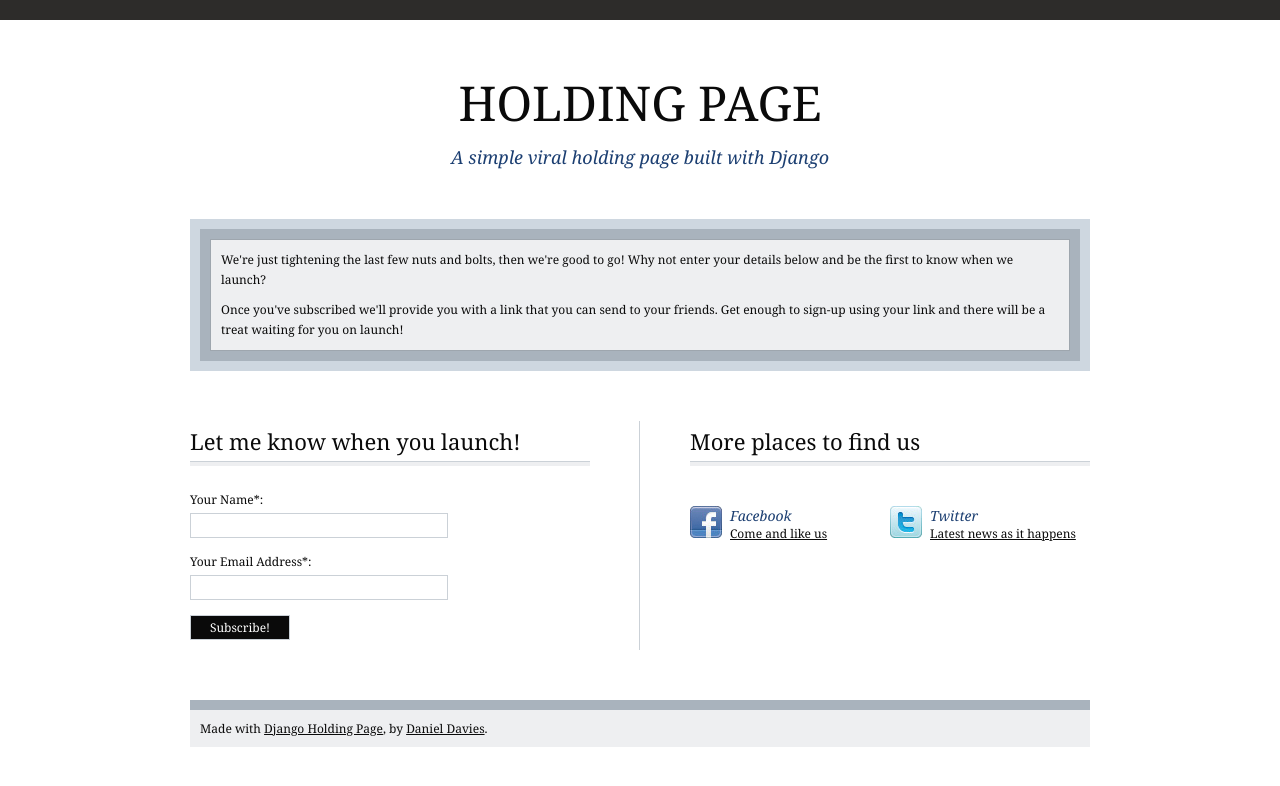
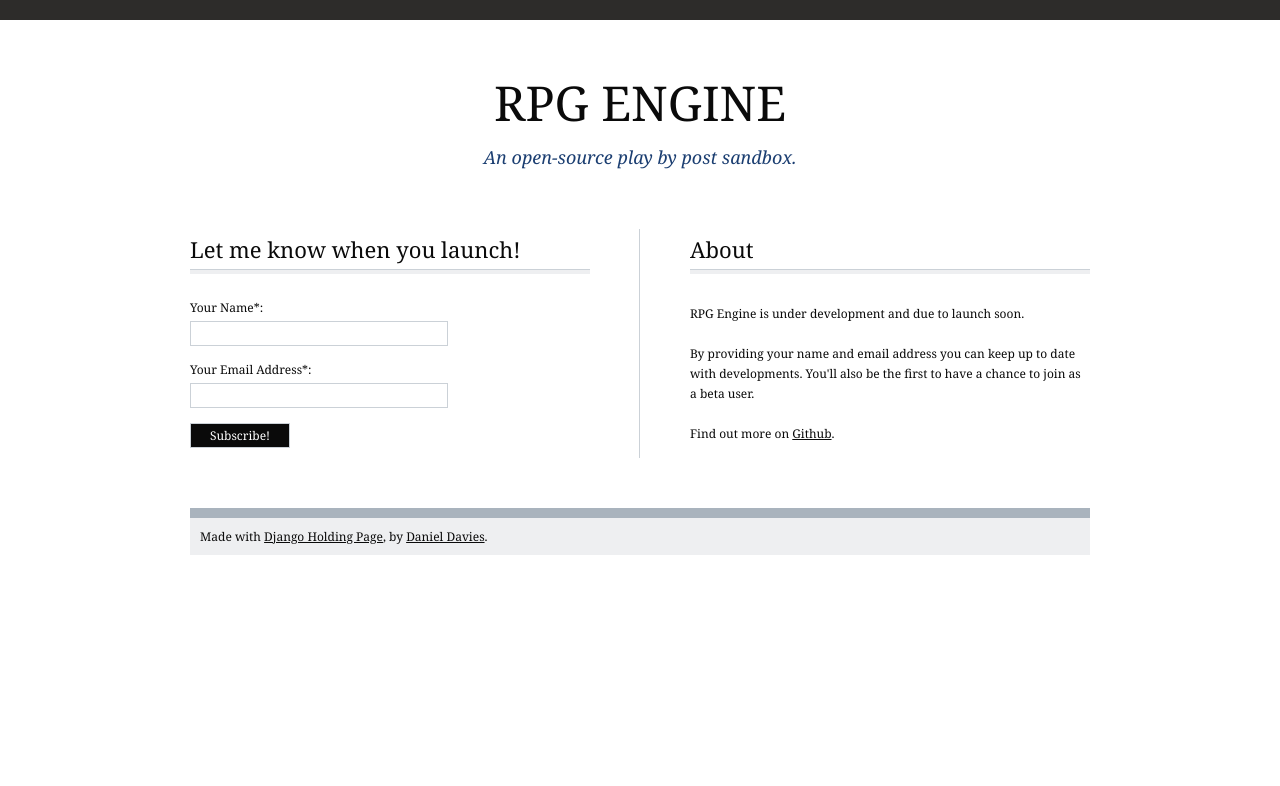
Before and after one commit to danux/django-holding-page, a Django app: page / in a window 1280 px wide. Shown: the top 786 px of the page. Run offline with Django 3.2, Linux system fonts and the light colour scheme; parts of the project's set-up code (start-up, migrations or seed data) failed here and were passed over.

Commit message:
RPG Engine holding page

```diff
--- a/holdingpage/subscriber/static/css/screen.css
+++ b/holdingpage/subscriber/static/css/screen.css
@@ -12,7 +12,7 @@ body {
 #page-header {
     width: 100%;
     border-top: 20px solid #2d2c2a;
-    margin-bottom: 50px;
+    margin-bottom: 10px;
 }
 
 #page-header hgroup {
@@ -126,86 +126,7 @@ h4 {
 	line-height: 20px;
 }
 
-#portfolio article {
-    margin-top: 20px;
-    width: 400px;
-}
 
-#portfolio footer {
-    border-bottom: 1px solid #cbd1d7;
-    padding-bottom: 20px;
-    font-style: italic;
-}
-
-#social-media article {
-    width: 200px;
-    float: left;
-    padding-bottom: 20px;
-    position: relative;
-}
-
-.sprite {
-	position: absolute;
-    background-image: url('../images/sprites.png');
-    background-repeat: no-repeat;
-    width: 32px;
-    height: 32px;
-}
-
-#blog .sprite {
-    background-position: 0 0;
-}
-
-#tumblr .sprite {
-    background-position: 0 -32px;
-}
-
-#facebook .sprite {
-    background-position: 0 -64px;
-}
-
-#linkedin .sprite {
-    background-position: 0 -192px;
-}
-
-#twitter .sprite {
-    background-position: 0 -160px;
-}
-
-#flickr .sprite {
-    background-position: 0 -128px;
-}
-
-#delicious .sprite {
-    background-position: 0 -96px;
-}
-
-#social-media article header, #social-media article a {
-    padding-left: 40px;
-}
-
-#contact h4 {
-    padding-bottom: 10px;
-}
-
-#digits {
-	padding-bottom: 20px;
-    margin-bottom: 20px;
-    border-bottom: 1px solid #cbd1d7;
-}
-
-#digits li {
-    list-style-type: none;
-    padding: 5px 0;
-}
-
-#digits li span {
-    display: block;
-    float: left;
-    margin-right: 5px;
-    text-align: right;
-    width: 60px;
-}
 
 form label {
 	padding-top: 5px;
--- a/holdingpage/subscriber/templates/base.html
+++ b/holdingpage/subscriber/templates/base.html
@@ -5,7 +5,7 @@
     <meta name="Author" content="Daniel Davies" />
     <meta name="viewport" content="width=1024" />
     <meta http-equiv="X-UA-Compatible" content="IE=EmulateIE7, IE=9" />
-    <title>Holding Page</title>
+    <title>RPG Engine - Coming Soon!</title>
     <link rel="home" href="" />
     <link rel="stylesheet" href="{{ STATIC_URL }}css/screen.css" media="screen" />
     <!--[if lt IE 9]>
@@ -15,21 +15,9 @@
 <body>
     <header id="page-header"">
         <hgroup>
-            <h1>Holding Page</h1>
-            <h2>A simple viral holding page built with Django</h2>
+            <h1>RPG Engine</h1>
+            <h2>An open-source play by post sandbox.</h2>
         </hgroup>
-        <div id="overview">
-            <div id="overview-mid-layer">
-               <div id="overview-inner-layer">
-                    <p>
-                       We're just tightening the last few nuts and bolts, then we're good to go! Why not enter your details below and be the first to know when we launch?
-                    </p>
-                    <p>
-                       Once you've subscribed we'll provide you with a link that you can send to your friends. Get enough to sign-up using your link and there will be a treat waiting for you on launch!
-                    </p>
-                </div>
-            </div>
-        </div>
     </header>
     <div id="content">
         <div id="column-1">
@@ -39,27 +27,21 @@
         <div id="column-2">
             <section id="social-media">
                 <header>
-                    <h3>More places to find us</h3>
+                    <h3>About</h3>
                 </header>
                 <div class="header-shadow"></div>
-                </p>
-                <article id="facebook">
-                    <div class="sprite"></div>
-                    <header>
-                        <h4>Facebook</h4>
-                    </header>
-                    <a href="" title="" rel="me">
-                        Come and like us
-                    </a>
-                </article>
-                <article id="twitter">
-                    <div class="sprite"></div>
-                    <header>
-                        <h4>Twitter</h4>
-                    </header>
-                    <a href="" title="" rel="me">
-                        Latest news as it happens
-                    </a>
+                <article id="about">
+                    <p>
+                        RPG Engine is under development and due to launch soon.
+                    </p>
+                    <p>
+                        By providing your name and email address you can keep up to date
+                        with developments. You'll also be the first to have a chance to join
+                        as a beta user.
+                    </p>
+                    <p>
+                        Find out more on <a href="https://github.com/danux/RPG-Engine">Github</a>.
+                    </p>
                 </article>
             </section>
         </div>
```
